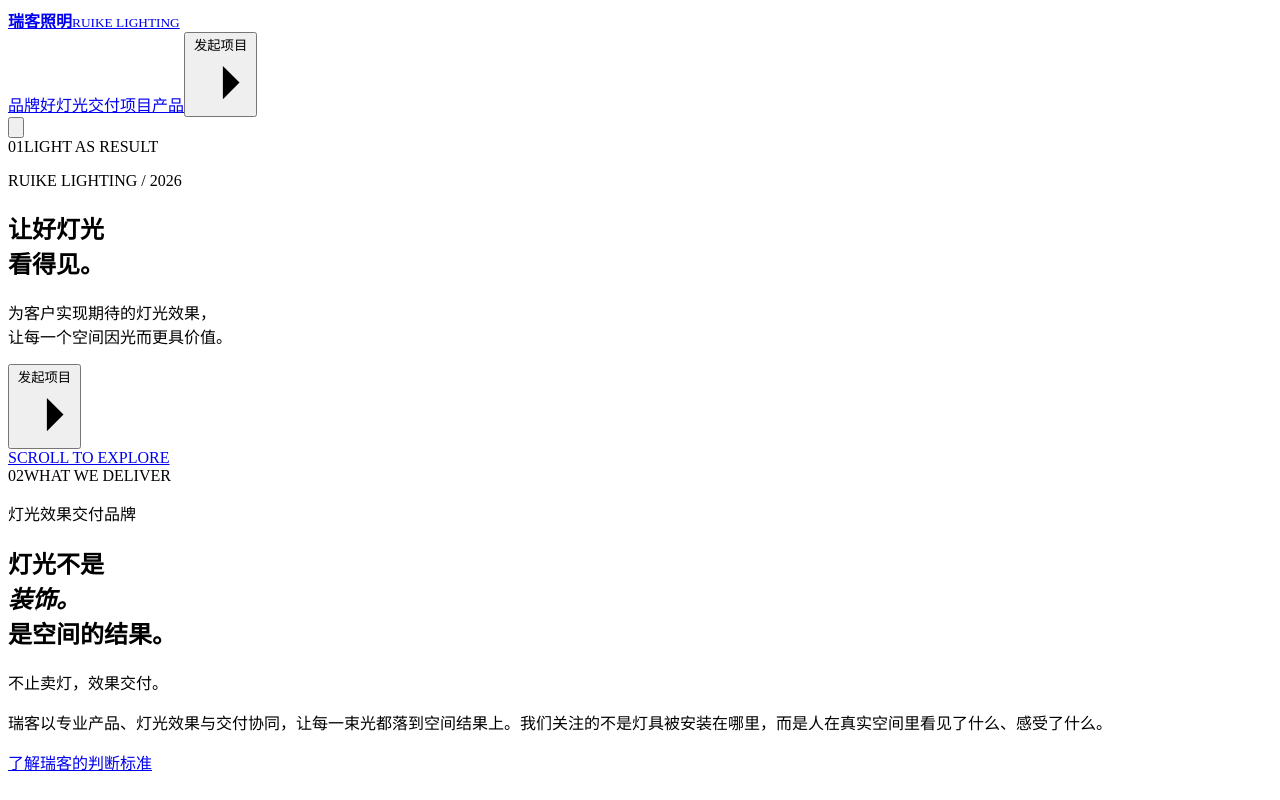
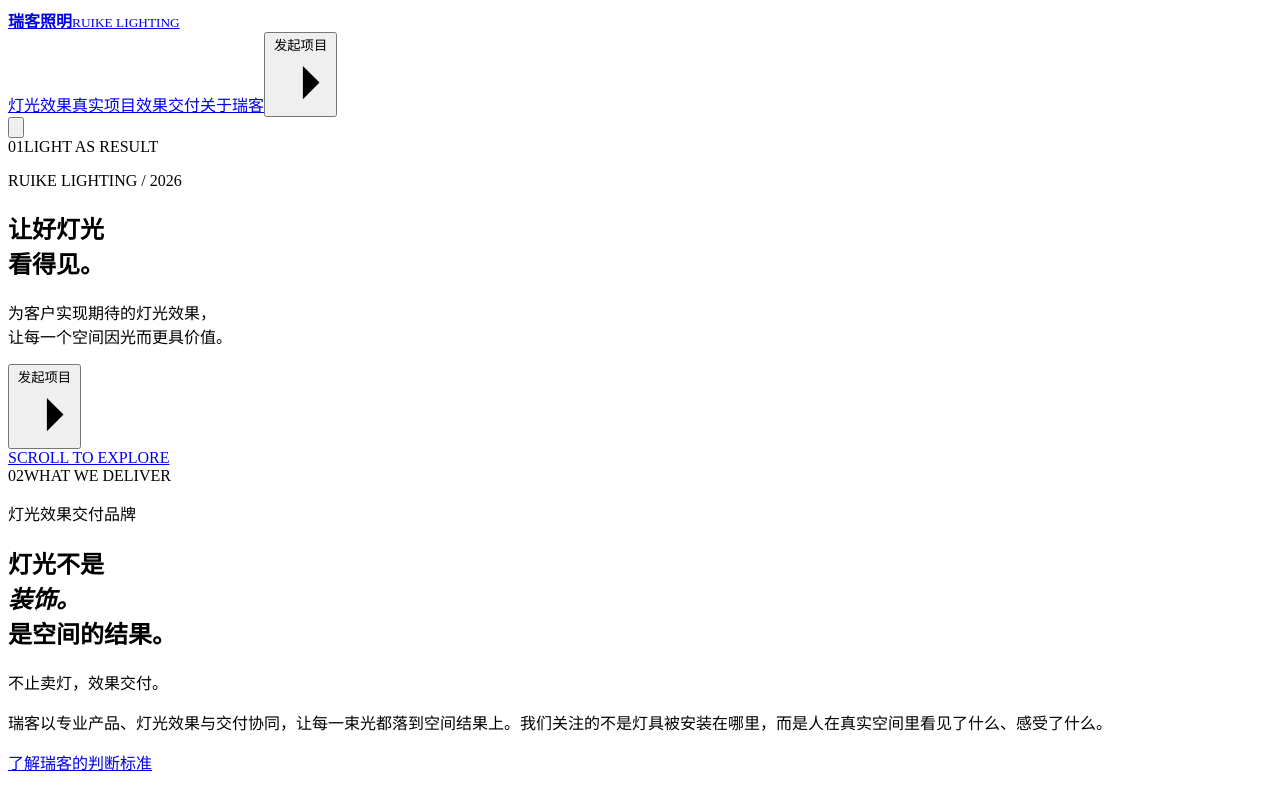
Before and after one commit to stmaekmcy-stack/ruike-lighting-v1-preview, a React (Vite) app: page / in a window 1280 px wide. Shown: the top 800 px of the page. Built offline with nearby package versions, Linux system fonts and the light colour scheme; the HTML template or start-up script is replaced by a standard one.

Commit message:
fix: clarify primary navigation

```diff
--- a/src/App.tsx
+++ b/src/App.tsx
@@ -19,11 +19,10 @@ type ProductMode = {
 }
 
 const navItems = [
-  { label: '品牌', href: '#brand' },
-  { label: '好灯光', href: '#standard' },
-  { label: '交付', href: '#process' },
-  { label: '项目', href: '#projects' },
-  { label: '产品', href: '#products' },
+  { label: '灯光效果', href: '#standard' },
+  { label: '真实项目', href: '#projects' },
+  { label: '效果交付', href: '#process' },
+  { label: '关于瑞客', href: '#brand' },
 ]
 
 const principles = [
```
